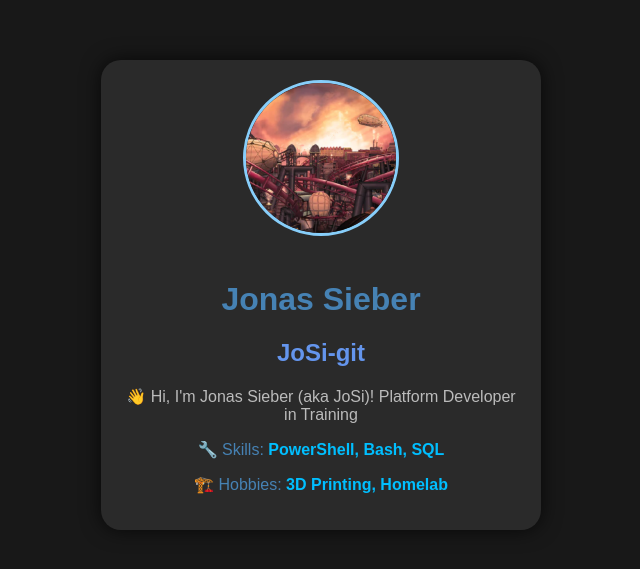
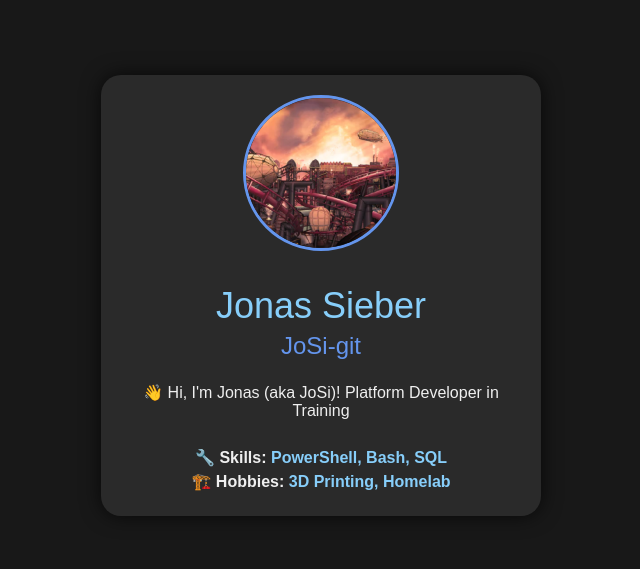
Before and after one commit to JoSi-git/m169-jositest-nginx, a plain HTML site: page site-content/index.html in a window 1280 px wide. Shown: the part 105-674 px from the top of the page, without its empty margins (319-959 px from the left). Drawn offline with Linux system fonts and the light colour scheme.

Commit message:
Small styling changes

```diff
--- a/site-content/index.html
+++ b/site-content/index.html
@@ -3,17 +3,19 @@
 <head>
     <meta charset="UTF-8">
     <meta name="viewport" content="width=device-width, initial-scale=1.0">
-    <title>Jonas Sieber's Visitenkarte</title>
+    <title>Jonas Sieber - Visitenkarte</title>
     <link rel="stylesheet" href="styles.css">
 </head>
 <body>
     <div class="card">
         <img src="profile.png" alt="Jonas Sieber" class="profile-img">
-        <h1>Jonas Sieber</h1>
-        <h2>JoSi-git</h2>
-        <p>👋 Hi, I'm Jonas Sieber (aka JoSi)! Platform Developer in Training</p>
-        <p class="highlight">🔧 <span>Skills:</span> PowerShell, Bash, SQL</p>
-        <p class="highlight">🏗️ <span>Hobbies:</span> 3D Printing, Homelab</p>
+        <a href="https://rmdit.ch/unternehmen/" target="_blank" class="name">Jonas Sieber</a>
+        <a href="https://github.com/JoSi-git" target="_blank" class="github">JoSi-git</a>
+        <br>
+	<p>👋 Hi, I'm Jonas (aka JoSi)! Platform Developer in Training</p>
+	<br>
+	<p><b>🔧 Skills:</b> <span class="highlight">PowerShell, Bash, SQL</span></p>
+    <p><b>🏗️  Hobbies:</b> <span class="highlight">3D Printing, Homelab</span></p>
     </div>
 </body>
 </html>
--- a/site-content/styles.css
+++ b/site-content/styles.css
@@ -8,6 +8,7 @@ body {
     justify-content: center;
     align-items: center;
     height: 100vh;
+    text-align: center; /* Text zentrieren */
 }
 
 .card {
@@ -29,7 +30,7 @@ body {
     height: 150px;
     border-radius: 50%;
     margin-bottom: 20px;
-    border: 3px solid #87cefa; /* Helles Blau als Rand */
+    border: 3px solid #6495ed; /* Helles Blau als Rand */
     transition: transform 0.3s;
 }
 
@@ -37,33 +38,56 @@ body {
     transform: rotate(-5deg) scale(1.05);
 }
 
-h1 {
-    color: #4682b4; /* Steel Blue für den Namen */
+.name {
+    color: #87cefa; /* Steel Blue für den Namen */
     transition: color 0.3s;
+    text-decoration: none; /* Kein Unterstrich */
+    font-size: 36px; /* Größere Schrift für den Namen */
+    display: block;
+    margin-top: 10px;
 }
 
-h1:hover {
+.name:hover {
     color: #5f9ea0; /* Desaturated Blue beim Hover */
 }
 
-h2 {
-    color: #6495ed; /* Cornflower Blue für den Untertitel */
+.github {
+    color: #6495ed; /* Cornflower Blue für den GitHub-Link */
+    text-decoration: none; /* Kein Unterstrich */
+    font-size: 24px;
+    margin-top: 5px;
+    display: block;
+}
+
+.github:hover {
+    color: #5f9ea0; /* Vivid Sky Blue beim Hover */
 }
 
 p {
-    color: #ddd; /* Helles Grau für den Text */
+    color: #EFEFEF; /* Helles Grau für den Text */
+    margin: 5px 0;
 }
 
 .highlight {
-    color: #00bfff; /* Vivid Sky Blue für Highlights */
+    color: #87cefa; /* Vivid Sky Blue für Highlights */
     font-weight: bold;
 }
 
 .highlight span {
-    color: #4682b4; /* Steel Blue für die Labels */
+    color: #87cefa; /* Steel Blue für die Labels */
     font-weight: normal;
 }
 
 p, li {
-    color: #bbb; /* Etwas heller für den allgemeinen Text */
+    color: #EFEFEF; /* Etwas heller für den allgemeinen Text */
 }
+
+strong {
+    font-weight: bold;
+    font-size: 22px; /* Größere Schrift für die Titel */
+}
+
+em {
+    font-style: italic;
+    font-size: 18px; /* Kursiv für den Hobbytext */
+}
```
Also changed, not shown: 3 other files.
